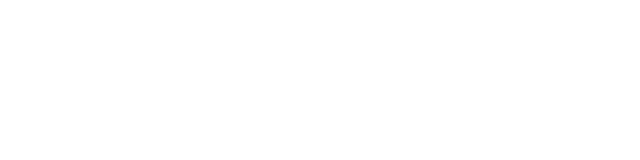
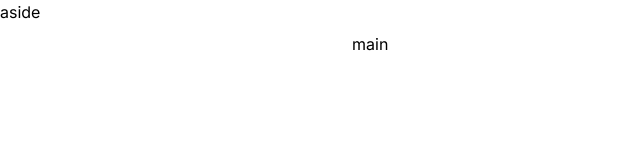
Before and after one commit to odudas/eduardot, a Next.js app: page / in a window 1280 px wide. Shown: the top 160 px of the page, without its empty margins (0-640 px from the left). Built offline with nearby package versions, Linux system fonts and the light colour scheme.

Commit message:
defines the portfolio layout with grid

```diff
--- a/src/app/layout.tsx
+++ b/src/app/layout.tsx
@@ -15,8 +15,13 @@
   children: React.ReactNode
 }) {
   return (
-    <html lang="en">
-      <body className={inter.className}>{children}</body>
+    <html lang="pt" className="antialiased">
+      <body className={inter.className}>
+        <div className="min-h-screen grid grid-cols-app">
+          <aside>aside</aside>
+          <main className="max-w-[100vw] px-8 pt-8">{children}</main>
+        </div>
+      </body>
     </html>
   )
 }
--- a/src/app/page.tsx
+++ b/src/app/page.tsx
@@ -1,3 +1,3 @@
 export default function Home() {
-  return <div />
+  return <h1>main</h1>
 }
--- a/tailwind.config.ts
+++ b/tailwind.config.ts
@@ -3,7 +3,11 @@
 const config: Config = {
   content: ['./src/**/*.tsx'],
   theme: {
-    extend: {},
+    extend: {
+      gridTemplateColumns: {
+        app: 'minmax(18rem, 20rem) 1fr',
+      },
+    },
   },
   plugins: [],
 }
```
